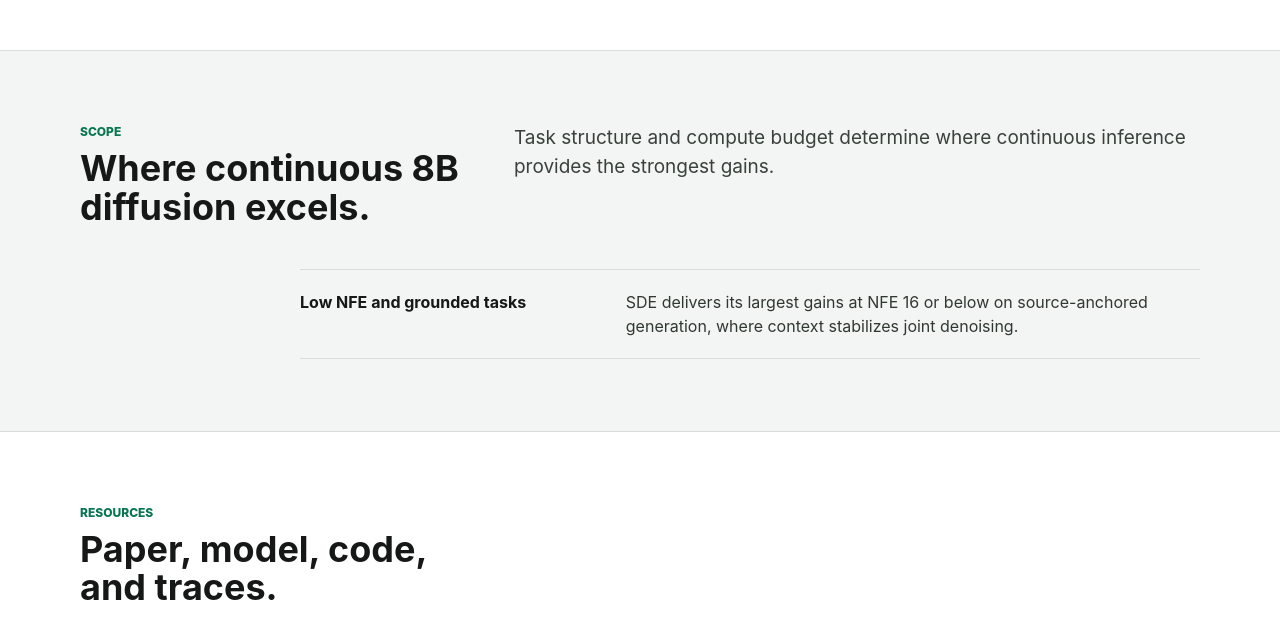
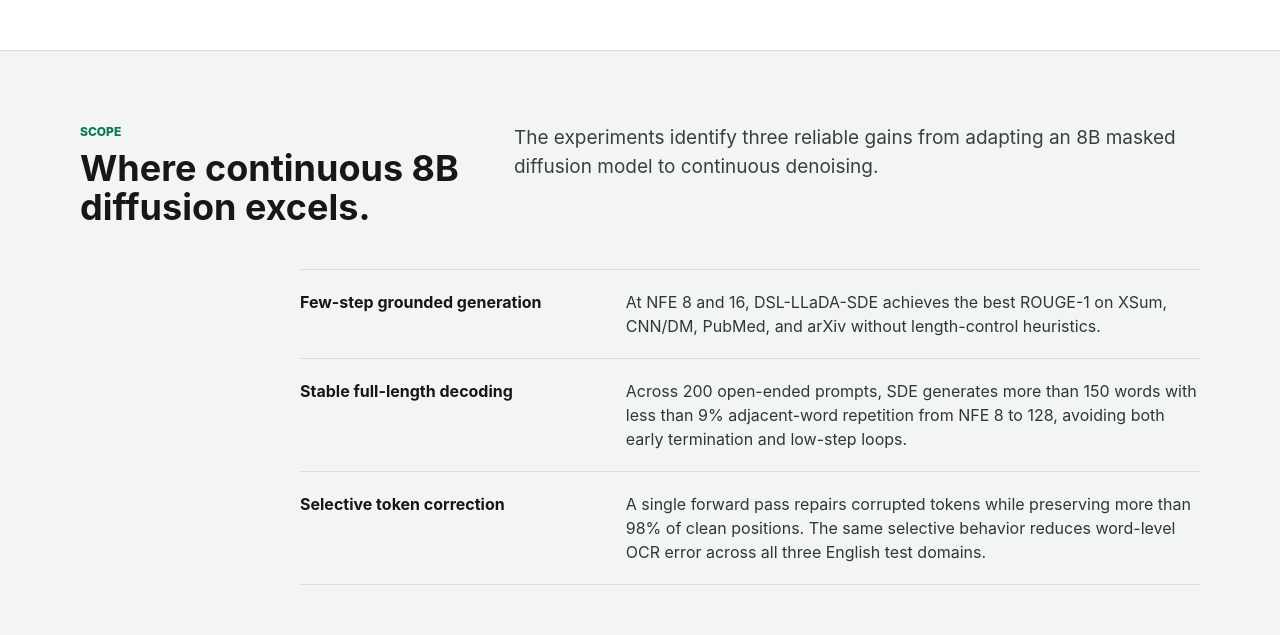
Before and after one commit to fengsxy/DSL-LLaDA-Website, a plain HTML site: page index.html in a window 1280 px wide. Shown: the part 5720-6355 px from the top of the page. Drawn offline with nearby package versions, Linux system fonts and the light colour scheme.

Commit message:
Expand evidence-backed scope highlights

```diff
--- a/index.html
+++ b/index.html
@@ -2163,17 +2163,34 @@
               <h2 id="scope-title">Where continuous 8B diffusion excels.</h2>
             </div>
             <p class="section-lead">
-              Task structure and compute budget determine where continuous
-              inference provides the strongest gains.
+              The experiments identify three reliable gains from adapting an
+              8B masked diffusion model to continuous denoising.
             </p>
           </div>
           <div class="scope-list">
             <article class="scope-item">
-              <h3>Low NFE and grounded tasks</h3>
+              <h3>Few-step grounded generation</h3>
               <p>
-                SDE delivers its largest gains at NFE 16 or below on
-                source-anchored generation, where context stabilizes joint
-                denoising.
+                At NFE 8 and 16, DSL-LLaDA-SDE achieves the best ROUGE-1 on
+                XSum, CNN/DM, PubMed, and arXiv without length-control
+                heuristics.
+              </p>
+            </article>
+            <article class="scope-item">
+              <h3>Stable full-length decoding</h3>
+              <p>
+                Across 200 open-ended prompts, SDE generates more than 150
+                words with less than 9% adjacent-word repetition from NFE 8 to
+                128, avoiding both early termination and low-step loops.
+              </p>
+            </article>
+            <article class="scope-item">
+              <h3>Selective token correction</h3>
+              <p>
+                A single forward pass repairs corrupted tokens while preserving
+                more than 98% of clean positions. The same selective behavior
+                reduces word-level OCR error across all three English test
+                domains.
               </p>
             </article>
           </div>
```
Also changed, not shown: 1 other file.
